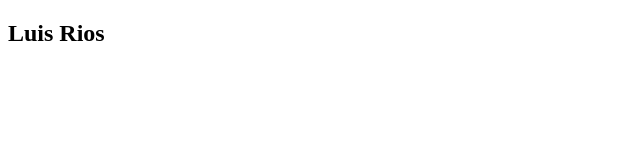
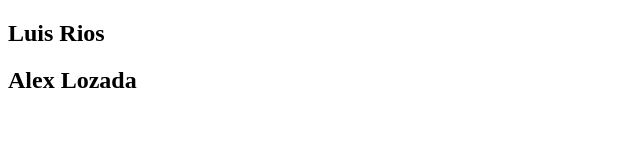
Before and after one commit to Luisriosca/squad-4, a plain HTML site: page index.html in a window 1280 px wide. Shown: the whole page, without its empty margins (0-640 px from the left). Drawn offline with Linux system fonts and the light colour scheme.

Commit message:
Agregando nombre

```diff
--- a/index.html
+++ b/index.html
@@ -8,5 +8,6 @@
 </head>
 <body>
     <h2>Luis Rios</h2>
+    <h2>Alex Lozada</h2>
 </body>
 </html>
```
